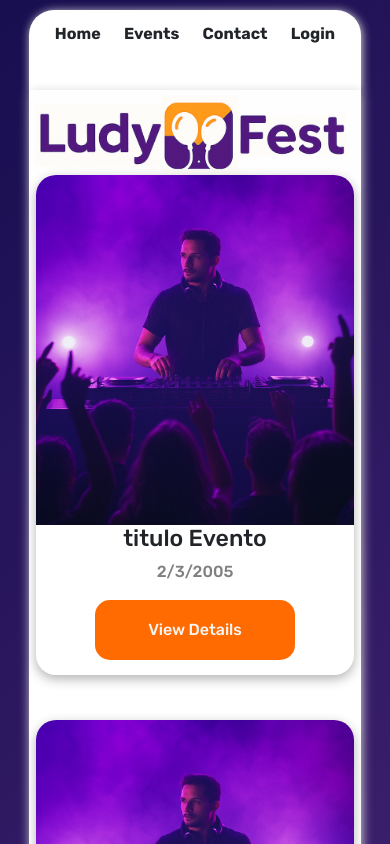
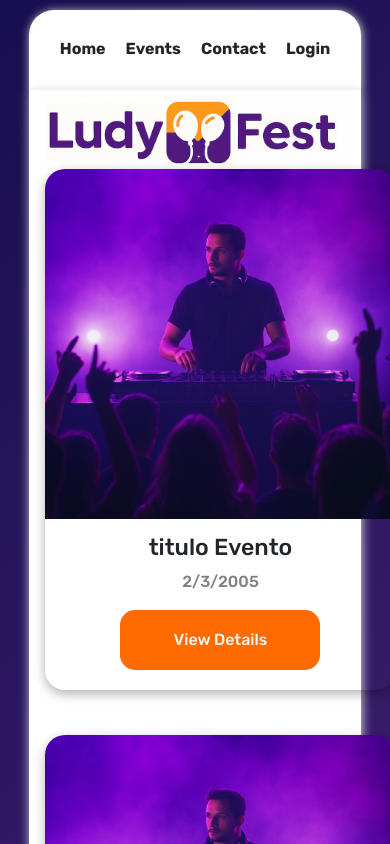
Before and after one commit to UpgradeHub-FS/ludyfest-front, an Angular app: page /home in a window 390 px wide. Shown: the top 844 px of the page. Built offline with nearby package versions, Linux system fonts and the light colour scheme.

Commit message:
correcciones del front

```diff
--- a/angular.json
+++ b/angular.json
@@ -89,5 +89,8 @@
         }
       }
     }
+  },
+  "cli": {
+    "analytics": false
   }
 }
--- a/src/app/components/card-event/card-event.css
+++ b/src/app/components/card-event/card-event.css
@@ -1,15 +1,20 @@
-section {
+article {
   font-family: 'Rubik200';
   margin: 0 auto;
-    height: 500px;
   width: 350px;
   border-radius: 20px;
   box-shadow: 0 4px 12px rgba(0, 0, 0, 0.3);
   transition: 0.5s;
 }
+
+article div {
+  padding: 0px 0px 20px 0px;
+}
+
 section:hover {
   box-shadow: 0 5px 20px rgba(0, 0, 0, 1);
 }
+
 img {
   border-top-right-radius: 20px;
   border-top-left-radius: 20px;
@@ -20,6 +25,10 @@ img {
 /* fecha del evento*/
 p {
   color: gray;
+}
+
+h3 {
+  margin-top: 15px;
 }
 
 
@@ -64,7 +73,8 @@ button:hover {
     height: 350px;
   }
 
-    button, button:hover {
+  button,
+  button:hover {
     width: 200px;
     height: 60px;
   }
--- a/src/app/components/card-event/card-event.html
+++ b/src/app/components/card-event/card-event.html
@@ -9,7 +9,7 @@
  -->
 
 
-<section>
+<article>
   <div>
     <!-- ES DE PRUEBA, NO FUNCIONA -->
     <img src="/images/hero_provisional_IIi.png" alt="">
@@ -17,4 +17,4 @@
     <p>2/3/2005</p>
     <button>View Details</button>
   </div>
-</section>
+</article>
--- a/src/app/components/card-list/card-list.css
+++ b/src/app/components/card-list/card-list.css
@@ -5,13 +5,16 @@
   background-color: white;
   width: 100%;
   overflow: visible;
-    padding-bottom: 100px;
+  padding: 0px 10px 100px 10px;
+
 }
+
 .title {
   padding-block: 50px;
   font-size: 90px;
   color: var(--color-negro-lady);
 }
+
 .logo {
   display: none;
 }
--- a/src/app/components/footer/footer.css
+++ b/src/app/components/footer/footer.css
@@ -14,7 +14,7 @@ footer {
   display: flex;
   align-items: center;
   justify-content: center;
-    margin-top: 10px;
+  margin-top: 20px;
   font-size: 30px;
 }
 
@@ -37,10 +37,6 @@ footer {
 /* ________________ formato movil _______________________ */
 
 @media (max-width: 1000px) {
-    .footer_icons {
-        font-size: 60px;
-        gap: 100px;
-    }
 
   .icon {
     color: var(--color-principal);
--- a/src/app/components/nav-bar/nav-bar.css
+++ b/src/app/components/nav-bar/nav-bar.css
@@ -10,43 +10,31 @@
   border-start-start-radius: 25px;
   border-start-end-radius: 25px;
   overflow: hidden;
-
-
 }
 
-.nav_container {
-    justify-content: flex-start;
-     flex-wrap: nowrap;
+.main_nav .container_nav {
   display: flex;
-
-    height: 100%;
-    margin: 0 auto;
+  justify-content: space-between;
 }
-
 
 
 /* ______menu ______ */
 .nav_menu {
-    height: 50%;
   list-style: none;
   display: flex;
-    justify-content: space-around;
-
-     gap: 20px; /* Ajusta según lo que quepa */
-    margin: 0;
-    padding: 0;
-    color: var(--color-blanco);
-    flex-shrink: 1; /* Permite que se reduzca si no cabe */
-    white-space: nowrap;
+  justify-content: flex-end;
+  gap: 40px;
+  margin-top: 15px;
+  flex-shrink: 1;
+  /* Permite que se reduzca si no cabe */
 }
 
-.nav_item{
+.nav_item {
   cursor: pointer;
 }
 
 .nav_item:hover {
-    color: var(--color-secundario);
-    font-size: 103%;
+  font-size: 100%;
   font-style: inherit;
   color: var(--color-principal);
   text-shadow: 3px 3px 5px var();
@@ -92,9 +80,19 @@
     display: none;
   }
 
-    .nav_container {
-        justify-content: space-around;
-        font-size: 30px;
-        color: var(--color-principal);
+  .main_nav .container_nav {
+    display: flex;
+    justify-content: center;
+  }
+
+  .nav_menu {
+    padding: 0;
+    list-style: none;
+    display: flex;
+    justify-content: flex-end;
+    gap: 20px;
+    margin-top: 15px;
+    flex-shrink: 1;
+    /* Permite que se reduzca si no cabe */
   }
 }
--- a/src/app/components/nav-bar/nav-bar.html
+++ b/src/app/components/nav-bar/nav-bar.html
@@ -1,8 +1,8 @@
-<!-- __________________________________________________ -->
-
 <nav [class.fixed]="isFixed" class="main_nav">
   <div class="container_nav">
+    <figure>
       <img class="logo" src="/images/logo_ludy.jpg" alt="Logo ludyfest">
+    </figure>
 
     <ul class="nav_menu">
       <li class="nav_item">Home</li>
--- a/src/app/pages/home/home.css
+++ b/src/app/pages/home/home.css
@@ -63,7 +63,6 @@
 
 .login_text {
   width: 50%;
-    height: 20px;
 }
 
 .login_button {
```
Lines whose indentation alone changed are shown as unchanged.
